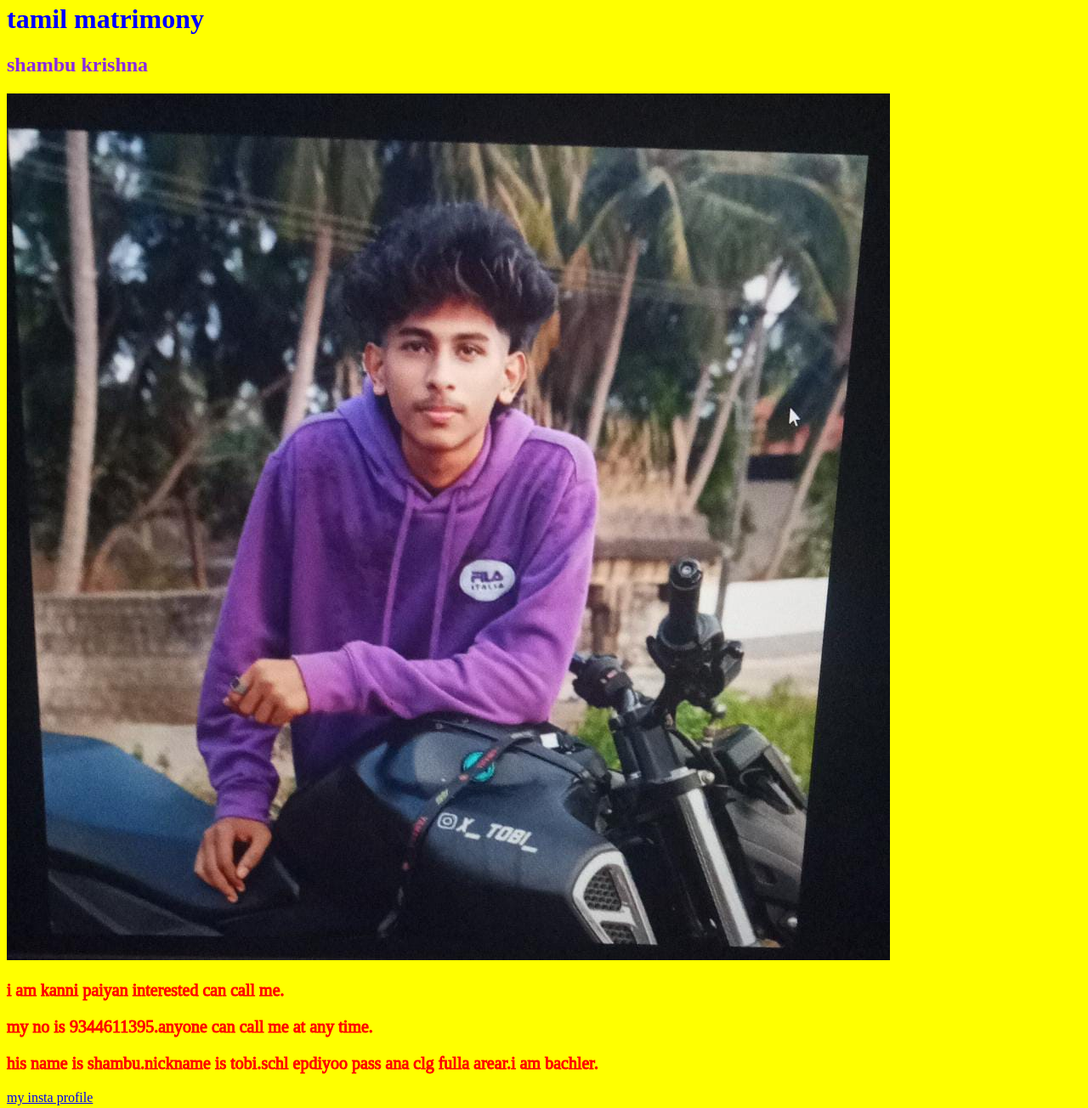
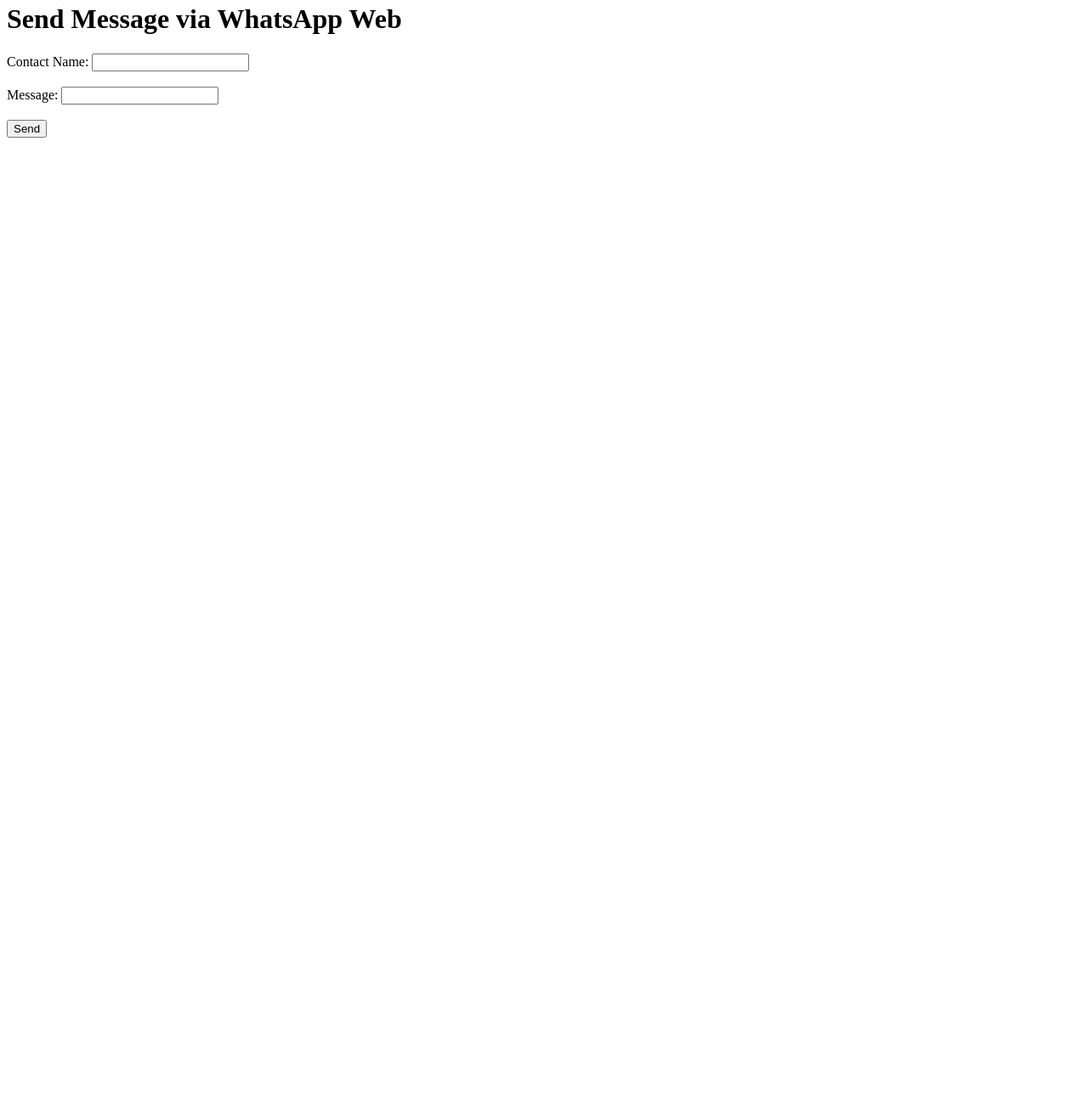
Before and after one commit to soccerboy-sanju/shambu, a plain HTML site: page index.html in a window 1280 px wide. Shown: the part 17-1321 px from the top of the page at 85% size. After the commit the page ends 800 px from the top, so only its background shows below. Drawn offline with Linux system fonts and the light colour scheme.

Commit message:
whatsapp

```diff
--- a/index.html
+++ b/index.html
@@ -1,19 +1,30 @@
 <!DOCTYPE html>
-<html lang="en">
+<html>
 <head>
-    <meta charset="UTF-8">
-    <meta name="viewport" content="width=device-width, initial-scale=1.0">
-    <title>Document</title>
-    <link rel="stylesheet" href="style.css">
+    <title>WhatsApp Web Automation</title>
 </head>
 <body>
-    <h1>tamil matrimony</h1>
-    <h2><b>shambu krishna</b></h2>
-    <img src="shambu.jpeg" alt="">
-    <p>i am kanni paiyan interested can call me.</p>
-    <p>my no is 9344611395.anyone can call me at any time.</p>
+    <h1>Send Message via WhatsApp Web</h1>
+    <form id="whatsappForm">
+        <label for="contactName">Contact Name:</label>
+        <input type="text" id="contactName" name="contactName"><br><br>
+        <label for="message">Message:</label>
+        <input type="text" id="message" name="message"><br><br>
+        <input type="button" value="Send" onclick="sendMessage()">
+    </form>
+    <p id="status"></p>
 
-    <p>his name is shambu.nickname is tobi.schl epdiyoo pass ana clg fulla arear.i am bachler.</p>
-    <a href="https://www.instagram.com/x_tobi____?igsh=MW9sNnp0eTZwczJhag==">my insta profile</a>
+    <script>
+        function sendMessage() {
+            var contactName = document.getElementById("contactName").value;
+            var message = document.getElementById("message").value;
+
+            // Open WhatsApp Web
+            var whatsappUrl = "https://web.whatsapp.com/send?phone=" + encodeURIComponent(contactName) + "&text=" + encodeURIComponent(message);
+            window.open(whatsappUrl, '_blank');
+
+            document.getElementById("status").innerText = "Message sent to " + contactName;
+        }
+    </script>
 </body>
 </html>
```
